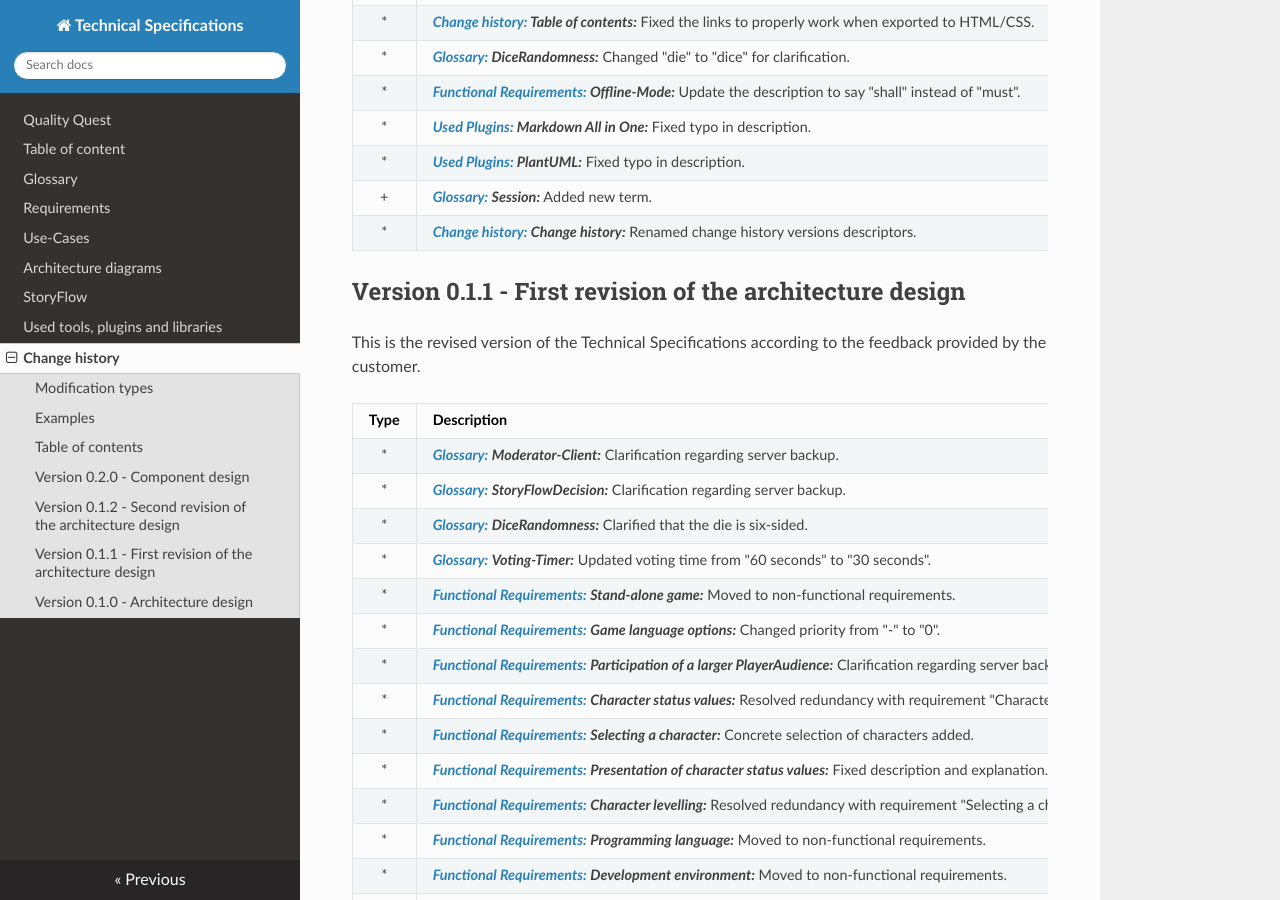
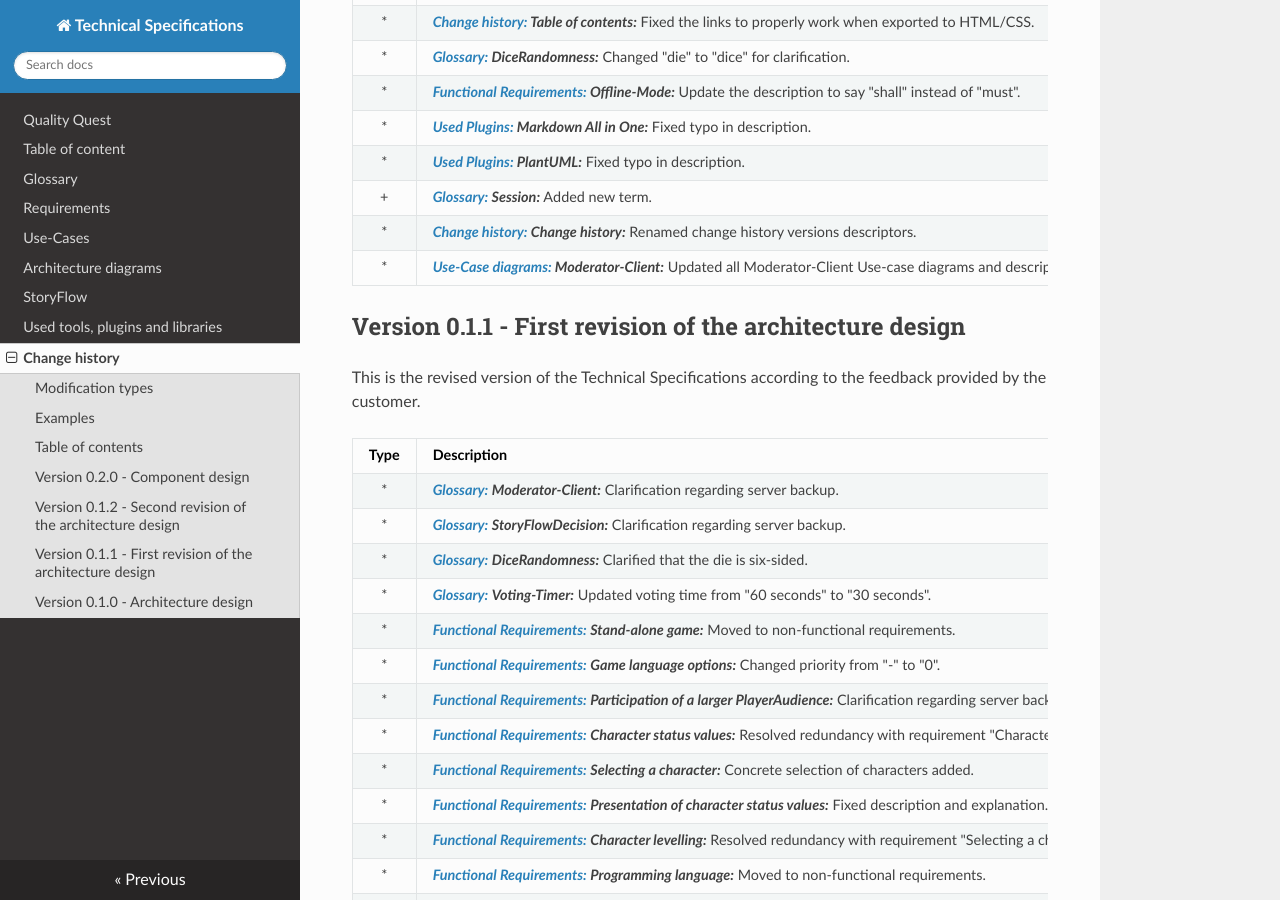
Before and after one commit to Brotenko/QualityQuest, an MkDocs documentation site: the page built from Docs/Technical Specifications/docs/changehistory.md, in a window 1280 px wide and 900 px high, scrolled down 1191 px. Built offline with MkDocs 1.6.1, drawn with Linux system fonts in a browser that asks for light colours; nearby versions of some CDN libraries.

Commit message:
Added change to the changehistory.

```diff
--- a/Docs/Technical Specifications/docs/changehistory.md
+++ b/Docs/Technical Specifications/docs/changehistory.md
@@ -52,6 +52,7 @@ The change history is a chronologically ordered list of all changes between diff
 |   *   | **_[Used Plugins:](/usedtools#used-plugins) PlantUML:_** Fixed typo in description.                                                             |
 |   +   | **_[Glossary:](/glossary#expertise) Session:_** Added new term.                                                                                 |
 |   *   | **_[Change history:](#) Change history:_** Renamed change history versions descriptors.                                                         |
+|   *   | **_[Use-Case diagrams:](/use-case-diagramme#moderator-client) Moderator-Client:_** Updated all Moderator-Client Use-case diagrams and descriptions. |
 
 </span>
 
```
